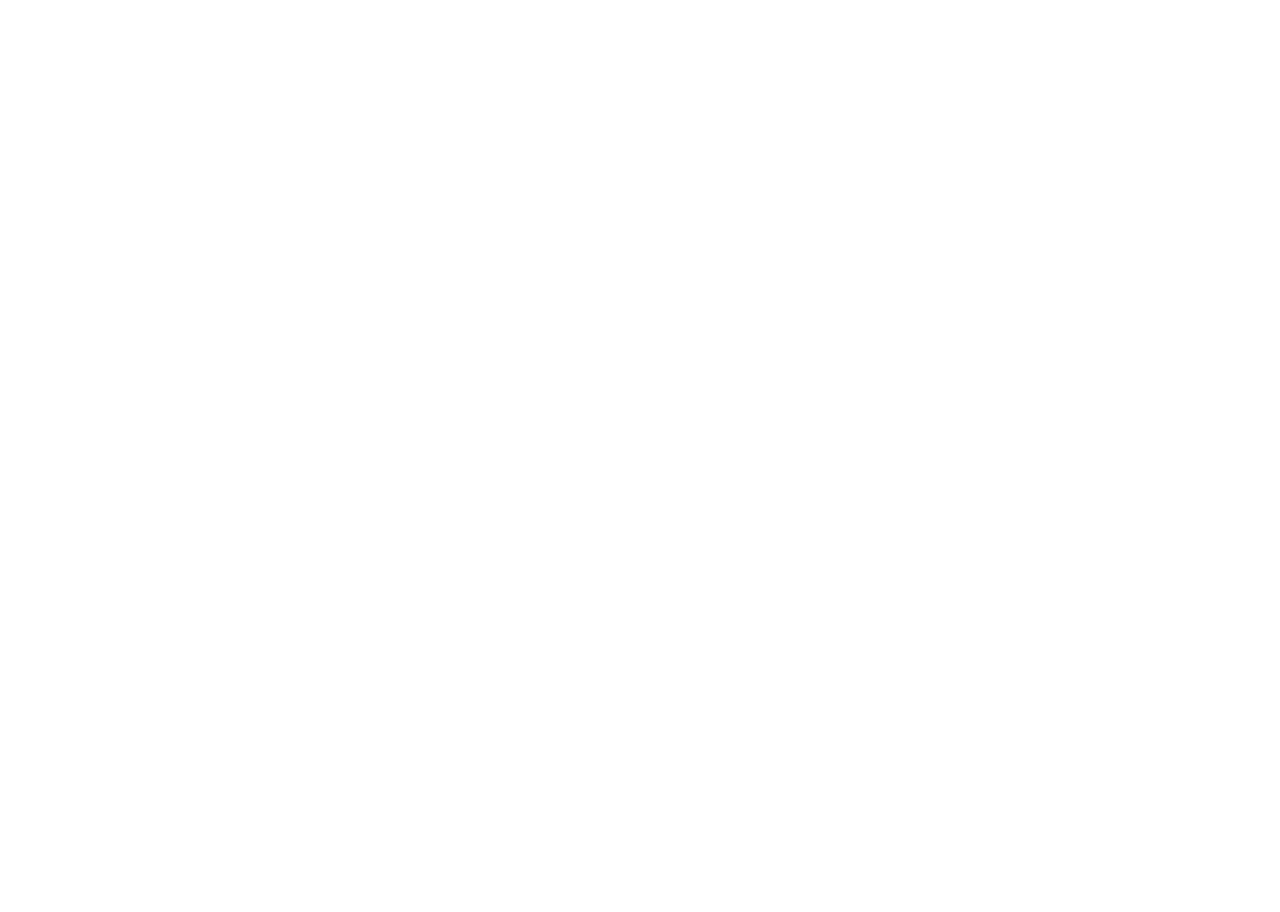
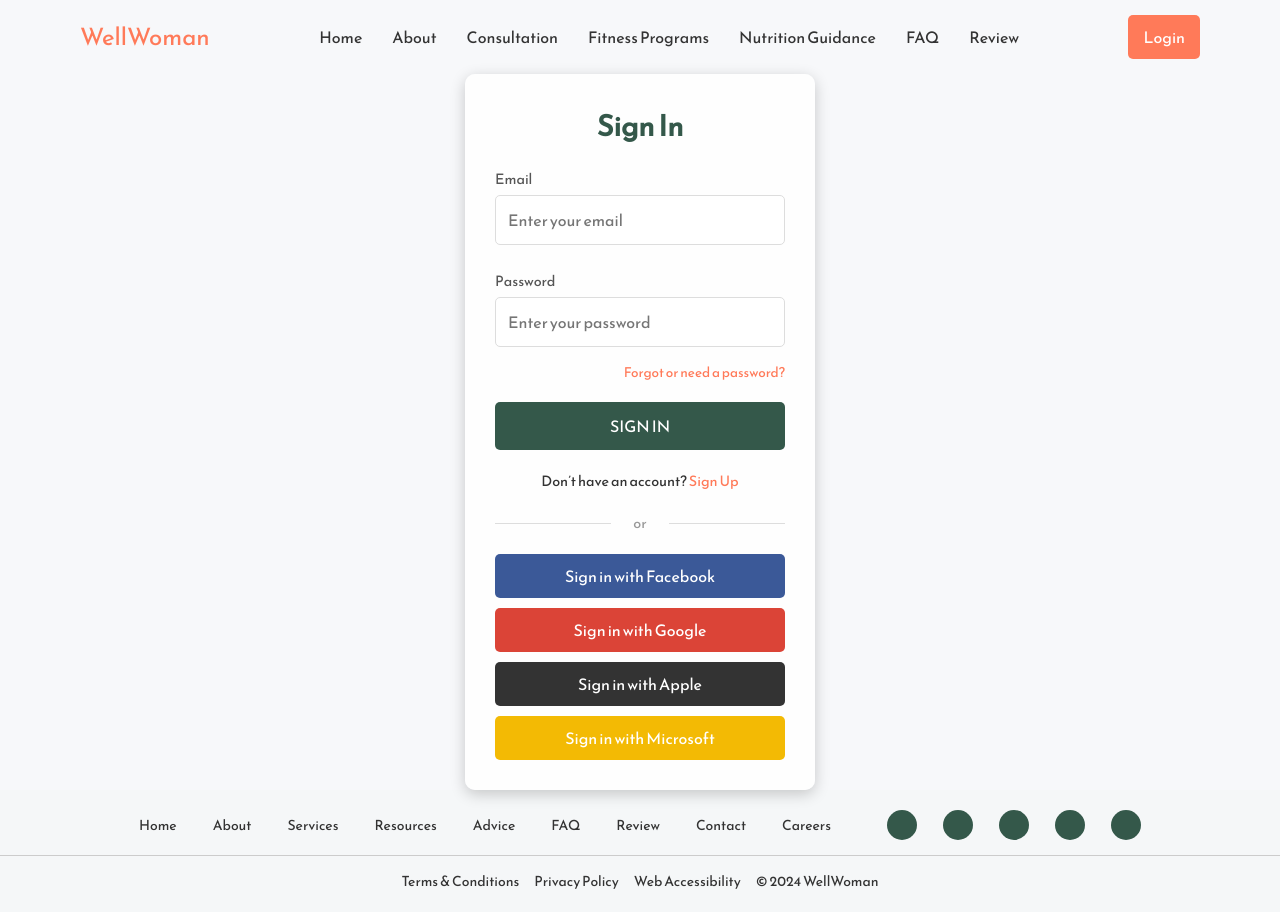
Before and after one commit to mahbublimon/WellWomen, a plain HTML site: page login.html in a window 1280 px wide. Before the commit the page ends 800 px from the top, so only its background shows below. Drawn offline with Linux system fonts and the light colour scheme.

Commit message:
Add files via upload

```diff
--- a/login.html
+++ b/login.html
@@ -0,0 +1,100 @@
+<!DOCTYPE html>
+<html lang="en">
+
+<head>
+    <meta charset="UTF-8">
+    <meta name="viewport" content="width=device-width, initial-scale=1.0">
+    <title>WellWoman - Fitness Program for Women</title>
+    <link rel="stylesheet" href="style.css">
+</head>
+
+<body>
+    <!-- Navbar -->
+    <nav class="navbar">
+        <a href="/home.html" class="logo">WellWoman</a>
+        <ul class="nav-links">
+            <li><a href="/home.html">Home</a></li>
+            <li><a href="/about.html">About</a></li>
+            <li><a href="/consultation.html">Consultation</a></li>
+            <li><a href="#fitness">Fitness Programs</a></li>
+            <li><a href="#nutrition">Nutrition Guidance</a></li>
+            <li><a href="#faq">FAQ</a></li>
+            <li><a href="#review">Review</a></li>
+        </ul>
+        <a href="#login" class="login">Login</a>
+        <div class="toggle-button">
+            <span></span>
+            <span></span>
+            <span></span>
+        </div>
+    </nav>
+
+    <!-- Login Section -->
+    <div class="login-container">
+        <div class="login-box">
+            <h2>Sign In</h2>
+
+            <!-- Email Input -->
+            <label for="email">Email</label>
+            <input type="email" id="email" placeholder="Enter your email">
+
+            <!-- Password Input -->
+            <label for="password">Password</label>
+            <input type="password" id="password" placeholder="Enter your password">
+
+            <!-- Forgot Password Link -->
+            <a href="#" class="forgot-password">Forgot or need a password?</a>
+
+            <!-- Sign In Button -->
+            <button class="sign-in-btn">SIGN IN</button>
+
+            <!-- Sign Up Link -->
+            <p class="sign-up-text">Don’t have an account? <a href="#">Sign Up</a></p>
+
+            <!-- Divider -->
+            <div class="divider">or</div>
+
+            <!-- Social Sign-In Options -->
+            <div class="social-sign-in">
+                <button class="social-btn facebook">Sign in with Facebook</button>
+                <button class="social-btn google">Sign in with Google</button>
+                <button class="social-btn apple">Sign in with Apple</button>
+                <button class="social-btn microsoft">Sign in with Microsoft</button>
+            </div>
+        </div>
+    </div>
+    <!-- Footer -->
+    <footer>
+        <div class="footer-content">
+            <a href="home">Home</a>
+            <a href="about">About</a>
+            <a href="services">Services</a>
+            <a href="resources">Resources</a>
+            <a href="advice">Advice</a>
+            <a href="faq">FAQ</a>
+            <a href="review">Review</a>
+            <a href="contact">Contact</a>
+            <a href="careers">Careers</a>
+            <div class="social-icons">
+                <a href="#" class="icon fb" aria-label="Facebook"></a>
+                <a href="#" class="icon ig" aria-label="Instagram"></a>
+                <a href="#" class="icon tiktok" aria-label="TikTok"></a>
+                <a href="#" class="icon twitter" aria-label="Twitter"></a>
+                <a href="#" class="icon linkedin" aria-label="LinkedIn"></a>
+            </div>
+        </div>
+        <hr>
+        <div class="footer-bottom">
+            <div class="footer-links">
+                <a href="#">Terms & Conditions</a>
+                <a href="#">Privacy Policy</a>
+                <a href="#">Web Accessibility</a>
+                <span>&copy; 2024 WellWoman</span>
+            </div>
+        </div>
+    </footer>
+</body>
+
+<script src="script.js"></script>
+
+</html>
--- a/style.css
+++ b/style.css
@@ -51,10 +51,7 @@ body {
     display: block;
 }
 
-.dropdown:hover .dropdown-menu {
-    display: block;
-}
-
+/* Hide the dropdown menu by default */
 .dropdown-menu {
     display: none;
     position: absolute;
@@ -63,17 +60,26 @@ body {
     left: 0;
     min-width: 150px;
     z-index: 1;
+    box-shadow: 0px 8px 16px rgba(0, 0, 0, 0.2);
 }
 
+/* Show the dropdown menu when hovering over the parent dropdown */
+.dropdown:hover .dropdown-menu {
+    display: block;
+}
+
+/* Styling for the links in the dropdown */
 .dropdown-menu li a {
     padding: 10px 20px;
     color: #fff;
     text-decoration: none;
     display: block;
+    transition: background-color 0.3s ease;
 }
 
+/* Change background on hover */
 .dropdown-menu li a:hover {
-    background-color: #555;
+    background-color:transparent;
 }
 
 .login {
@@ -527,6 +533,159 @@ body {
     font-size: 0.9em;
 }
 
+/* Login Container */
+.login-container {
+    display: flex;
+    justify-content: center;
+    align-items: center;
+    width: 100%;
+    height: 100%;
+}
+
+/* Login Box */
+.login-box {
+    background-color: rgba(255, 255, 255, 0.85);
+    padding: 30px;
+    width: 350px;
+    border-radius: 10px;
+    box-shadow: 0 4px 15px rgba(0, 0, 0, 0.2);
+    text-align: center;
+}
+
+.login-box h2 {
+    font-size: 1.8em;
+    color: #34584a;
+    margin-bottom: 20px;
+}
+
+/* Input Fields */
+.login-box label {
+    display: block;
+    font-size: 0.9em;
+    color: #555;
+    text-align: left;
+    margin: 10px 0 5px;
+}
+
+.login-box input[type="email"],
+.login-box input[type="password"] {
+    width: 100%;
+    padding: 12px;
+    margin-bottom: 15px;
+    border: 1px solid #ddd;
+    border-radius: 5px;
+    font-size: 1em;
+    background: rgba(255, 255, 255, 0.9);
+}
+
+/* Forgot Password Link */
+.forgot-password {
+    font-size: 0.85em;
+    color: #ff7a59;
+    text-decoration: none;
+    display: block;
+    text-align: right;
+    margin-bottom: 20px;
+}
+
+.forgot-password:hover {
+    text-decoration: underline;
+}
+
+/* Sign In Button */
+.sign-in-btn {
+    width: 100%;
+    padding: 12px;
+    background-color: #34584a;
+    color: white;
+    font-size: 1em;
+    border: none;
+    border-radius: 5px;
+    cursor: pointer;
+    margin-bottom: 20px;
+}
+
+.sign-in-btn:hover {
+    background-color: #ff7a59;
+}
+
+/* Sign Up Text */
+.sign-up-text {
+    font-size: 0.9em;
+    color: #333;
+    margin-bottom: 20px;
+}
+
+.sign-up-text a {
+    color: #ff7a59;
+    text-decoration: none;
+}
+
+.sign-up-text a:hover {
+    text-decoration: underline;
+}
+
+/* Divider */
+.divider {
+    font-size: 0.9em;
+    color: #999;
+    margin: 20px 0;
+    position: relative;
+}
+
+.divider:before,
+.divider:after {
+    content: "";
+    position: absolute;
+    top: 50%;
+    width: 40%;
+    height: 1px;
+    background-color: #ddd;
+}
+
+.divider:before {
+    left: 0;
+}
+
+.divider:after {
+    right: 0;
+}
+
+/* Social Sign-In Buttons */
+.social-sign-in {
+    display: grid;
+    gap: 10px;
+}
+
+.social-btn {
+    padding: 10px;
+    font-size: 1em;
+    border: none;
+    border-radius: 5px;
+    cursor: pointer;
+    color: white;
+}
+
+.facebook {
+    background-color: #3b5998;
+}
+
+.google {
+    background-color: #db4437;
+}
+
+.apple {
+    background-color: #333333;
+}
+
+.microsoft {
+    background-color: #f3ba04;
+}
+
+.social-btn:hover {
+    opacity: 0.9;
+}
+
 /* Footer */
 footer {
     background-color: #f5f7f8;
```
Also changed, not shown: fitness.html (+24 -10 lines).
